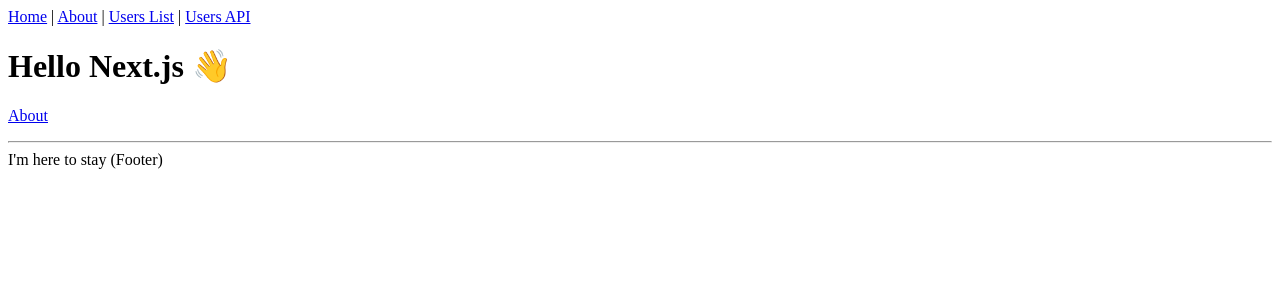
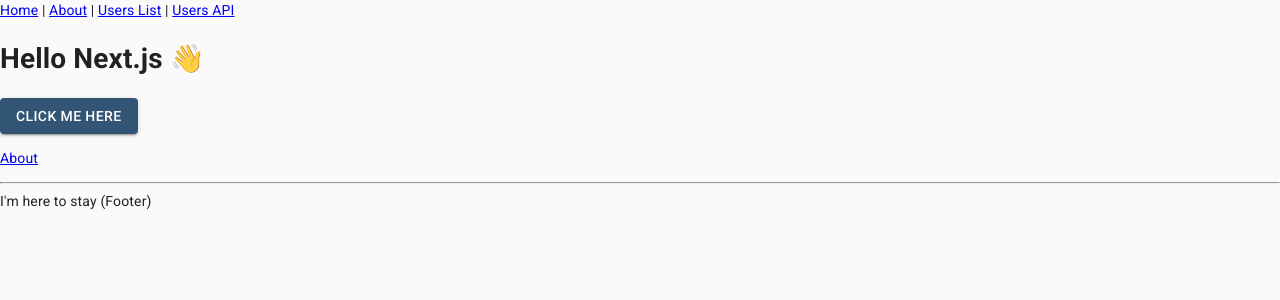
Before and after one commit to fergusfrl/RiverAlerts, a Next.js app: page / in a window 1280 px wide. Shown: the top 300 px of the page. Built offline with nearby package versions, Linux system fonts and the light colour scheme.

Commit message:
added masterial UI to next

```diff
--- a/package.json
+++ b/package.json
@@ -9,6 +9,7 @@
     "type-check": "tsc"
   },
   "dependencies": {
+    "@material-ui/core": "^4.11.4",
     "next": "latest",
     "react": "^17.0.1",
     "react-dom": "^17.0.1"
--- /dev/null
+++ b/pages/_app.tsx
@@ -0,0 +1,23 @@
+import { useEffect, ReactElement } from 'react';
+import { ThemeProvider } from '@material-ui/core/styles';
+import CssBaseline from '@material-ui/core/CssBaseline';
+
+import theme from '../theme/theme';
+
+function MyApp({ Component, pageProps }: any): ReactElement {
+  useEffect(() => {
+    const jssStyles: any = document.querySelector('#jss-server-side');
+    if (jssStyles) {
+      jssStyles.parentElement.removeChild(jssStyles);
+    }
+  }, []);
+
+  return (
+    <ThemeProvider theme={theme}>
+      <CssBaseline />
+      <Component {...pageProps} />
+    </ThemeProvider>
+  );
+}
+
+export default MyApp;
--- /dev/null
+++ b/pages/_document.tsx
@@ -0,0 +1,42 @@
+import React from 'react';
+import Document, { Html, Head, Main, NextScript } from 'next/document';
+import { ServerStyleSheets } from '@material-ui/core/styles';
+import theme from '../theme/theme';
+
+export default class MyDocument extends Document {
+  render() {
+    return (
+      <Html lang="en">
+        <Head>
+          {/* PWA primary color */}
+          <meta name="theme-color" content={theme.palette.primary.main} />
+          <link
+            rel="stylesheet"
+            href="https://fonts.googleapis.com/css?family=Roboto:300,400,500,700&display=swap"
+          />
+        </Head>
+        <body>
+          <Main />
+          <NextScript />
+        </body>
+      </Html>
+    );
+  }
+}
+
+MyDocument.getInitialProps = async (ctx) => {
+  const sheets = new ServerStyleSheets();
+  const originalRenderPage = ctx.renderPage;
+
+  ctx.renderPage = () =>
+    originalRenderPage({
+      enhanceApp: (App) => (props) => sheets.collect(<App {...props} />),
+    });
+
+  const initialProps = await Document.getInitialProps(ctx);
+
+  return {
+    ...initialProps,
+    styles: [...React.Children.toArray(initialProps.styles), sheets.getStyleElement()],
+  };
+};
--- a/pages/index.tsx
+++ b/pages/index.tsx
@@ -1,6 +1,8 @@
 import { ReactElement } from 'react';
 import Link from 'next/link';
 import Layout from '../components/Layout';
+
+import { Button } from '@material-ui/core';
 
 const IndexPage = (): ReactElement => (
   <Layout title="Home | Next.js + TypeScript Example">
@@ -10,6 +12,9 @@
         👋
       </span>
     </h1>
+    <Button color="primary" variant="contained">
+      Click me here
+    </Button>
     <p>
       <Link href="/about">
         <a>About</a>
--- /dev/null
+++ b/theme/theme.js
@@ -0,0 +1,14 @@
+import { createMuiTheme } from '@material-ui/core/styles';
+
+const theme = createMuiTheme({
+  palette: {
+    primary: {
+      main: '#325575',
+    },
+    secondary: {
+      main: '#E63B65',
+    },
+  },
+});
+
+export default theme;
```
Also changed, not shown: .eslintrc.js, 1 other file (tests, documents, lock files or other folders).
